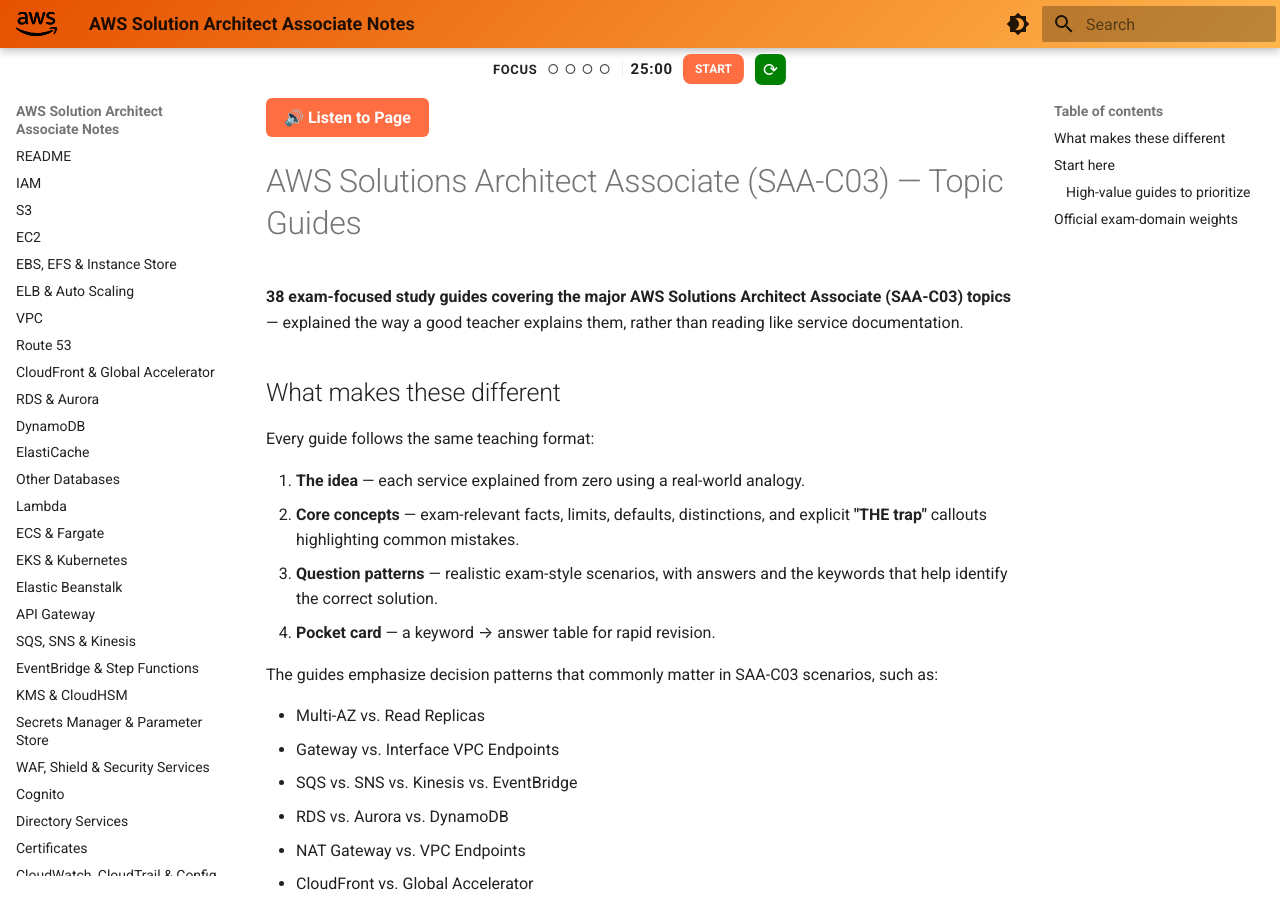
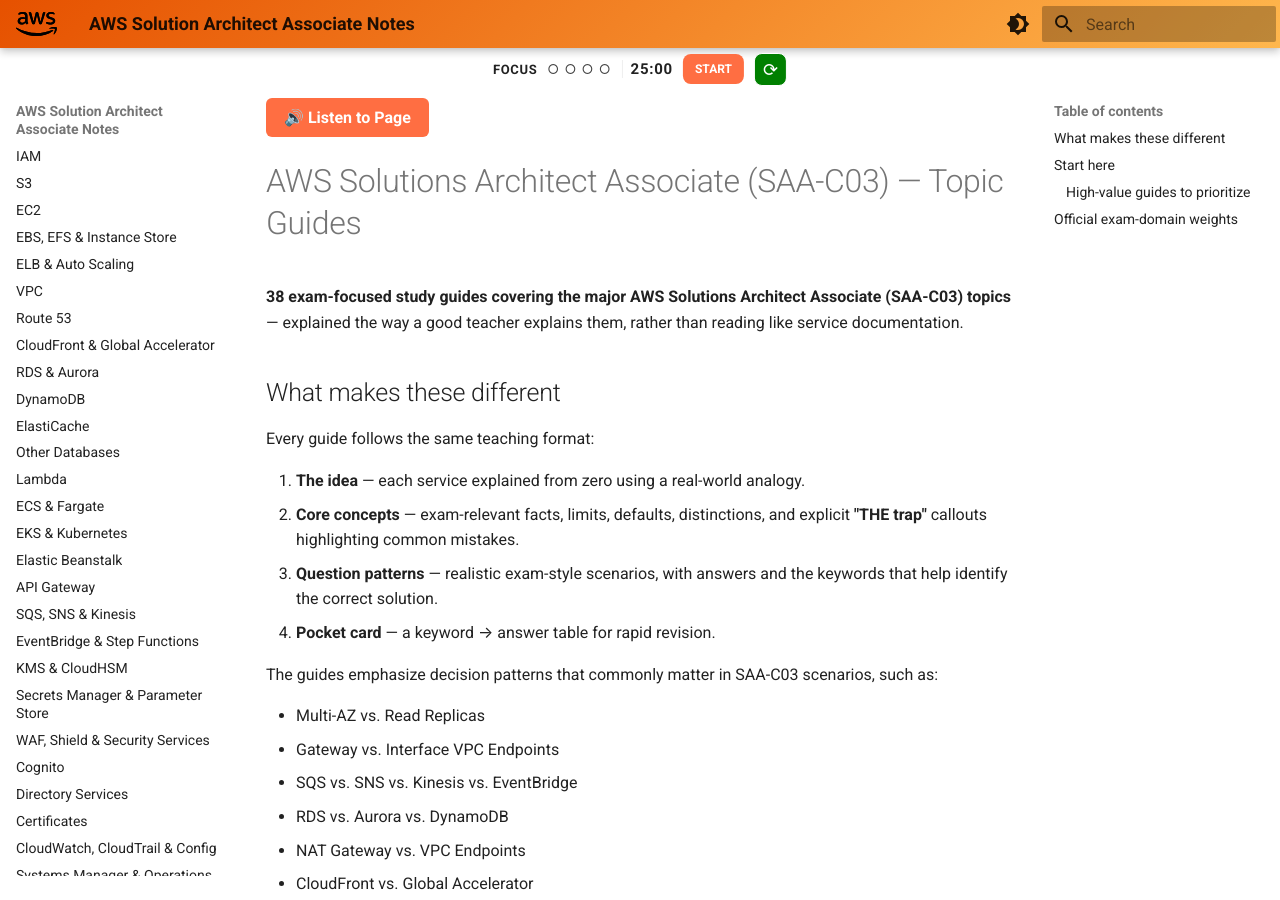
Before and after one commit to kamzk/saa, an MkDocs documentation site: the page built from docs/index.md, in a window 1280 px wide and 900 px high. Built offline with MkDocs 1.6.1 and Material for MkDocs 9.7.7, drawn with Linux system fonts in a browser that asks for light colours.

Commit message:
Update mkdocs.yml

```diff
--- a/mkdocs.yml
+++ b/mkdocs.yml
@@ -76,8 +76,6 @@ plugins:
       js_files:
         - scripts.js
 nav:
-  - README: 00-README.md
-
   # Core AWS Services
   - IAM: 01-IAM.md
   - S3: 02-S3.md
```
